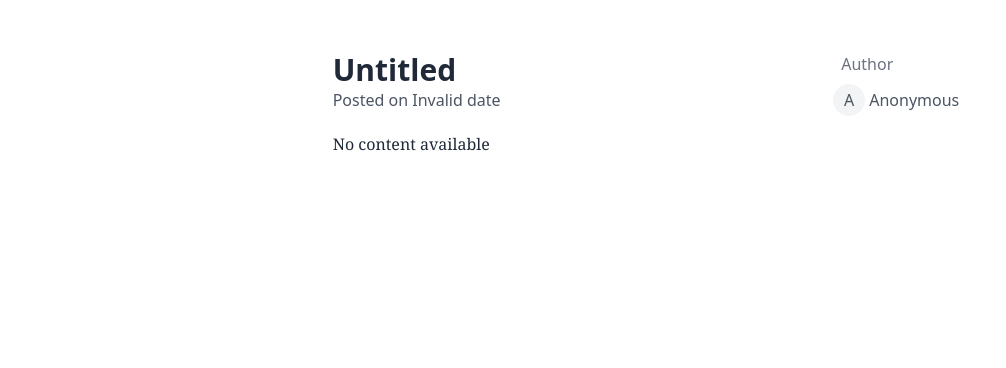
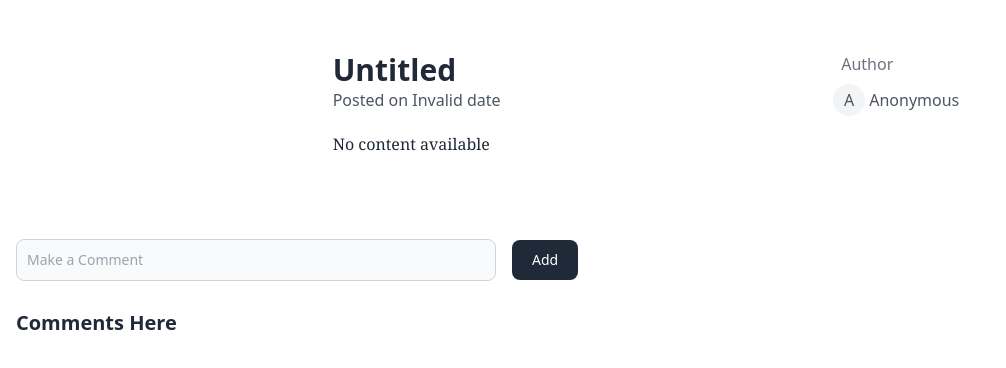
Before and after one commit to deepanshurajput0/Medium-With-Cloudflare-Workers-Hono-Prisma-, a React (Vite) app in the folder frontend/: page /blog/1 in a window 1280 px wide. Shown: the top 368 px of the page, without its empty margins (0-1006 px from the left). Built offline with nearby package versions, Linux system fonts and the light colour scheme; no server answers; sample sign-in values are in the browser's storage.

Commit message:
Created Comment Component

```diff
--- /dev/null
+++ b/frontend/src/components/Comment.tsx
@@ -0,0 +1,17 @@
+
+const Comment = () => {
+
+  return (
+    <div>
+        <div className=" mt-16 ml-4 flex  items-center">
+            <input type="text" id="first_name" className="bg-gray-50 border border-gray-300 text-gray-900 text-sm rounded-lg focus:ring-blue-500 focus:border-blue-500 block  lg:w-[30rem] w-[22rem] p-2.5" placeholder="Make a Comment" required /> <br />
+            <button type="button" className="text-white ml-4 mt-2 bg-gray-800 hover:bg-gray-900 focus:outline-none focus:ring-4 focus:ring-gray-300 font-medium rounded-lg text-sm px-5 py-2.5 me-2 mb-2 dark:bg-gray-800 dark:hover:bg-gray-700 dark:focus:ring-gray-700 dark:border-gray-700">Add</button>
+        </div>
+       <div className=" ml-4 mt-5">
+       <h1 className=" text-[20px] font-semibold">Comments Here</h1>
+       </div>
+    </div>
+  )
+}
+
+export default Comment
--- a/frontend/src/components/SingleBlog.tsx
+++ b/frontend/src/components/SingleBlog.tsx
@@ -1,11 +1,13 @@
 import { Blogtype } from "./BlogCard"
 import moment from "moment"
-// import { BsThreeDotsVertical } from "react-icons/bs";
+import Comment from "./Comment"
+
 
 const SingleBlog = ({author,publishedDate,title,content}:Blogtype) => {
     const formatedDate = publishedDate
   return (
-    <div className=" flex justify-evenly items-center" >
+   <div>
+     <div className=" flex justify-evenly items-center" >
        <div className=" mt-10 p-3">
        <div>
         <h1 className=" text-3xl  font-bold ">{title}</h1>
@@ -33,6 +35,8 @@ const SingleBlog = ({author,publishedDate,title,content}:Blogtype) => {
     </div>
        </div>
     </div>
+    <Comment />
+   </div>
   )
 }
 
```
Also changed, not shown: 1 other file (tests, documents, lock files or other folders).
